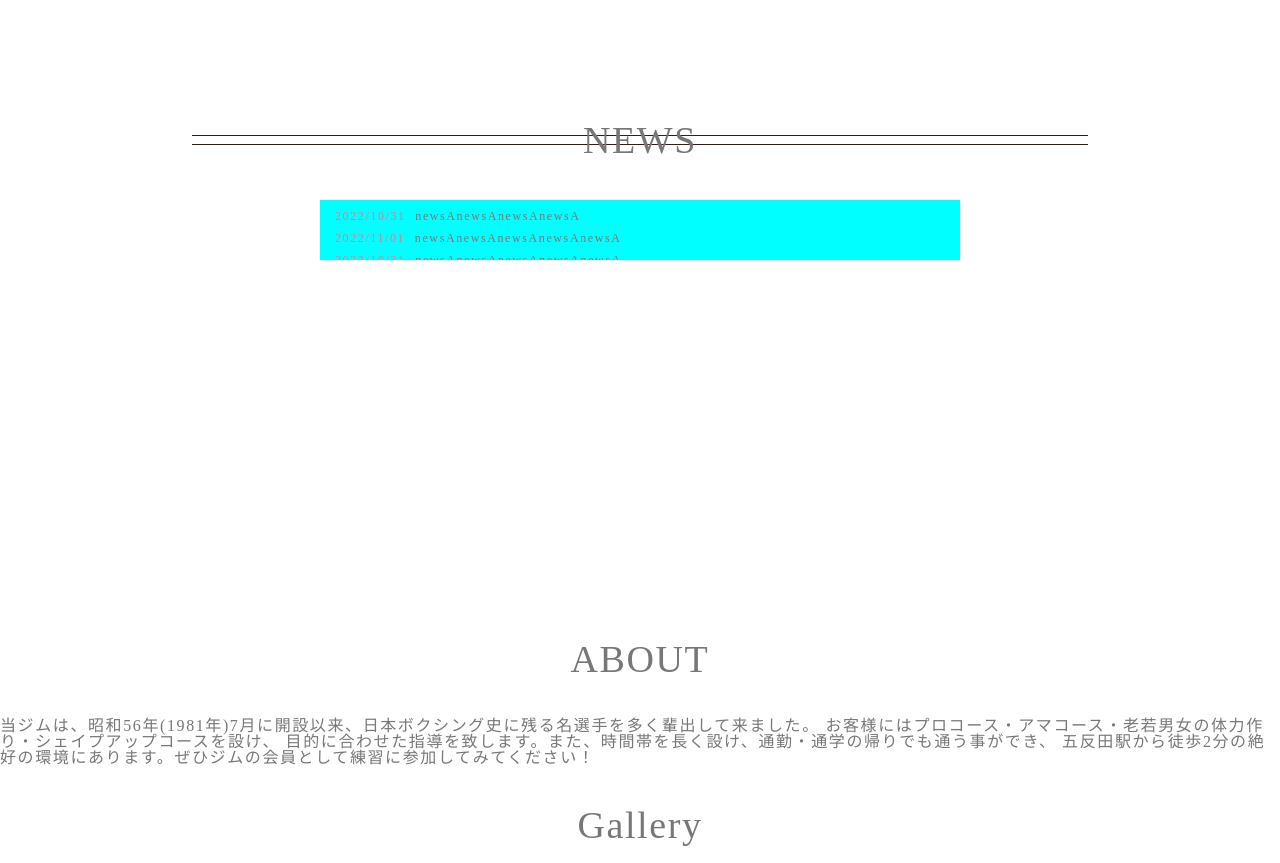
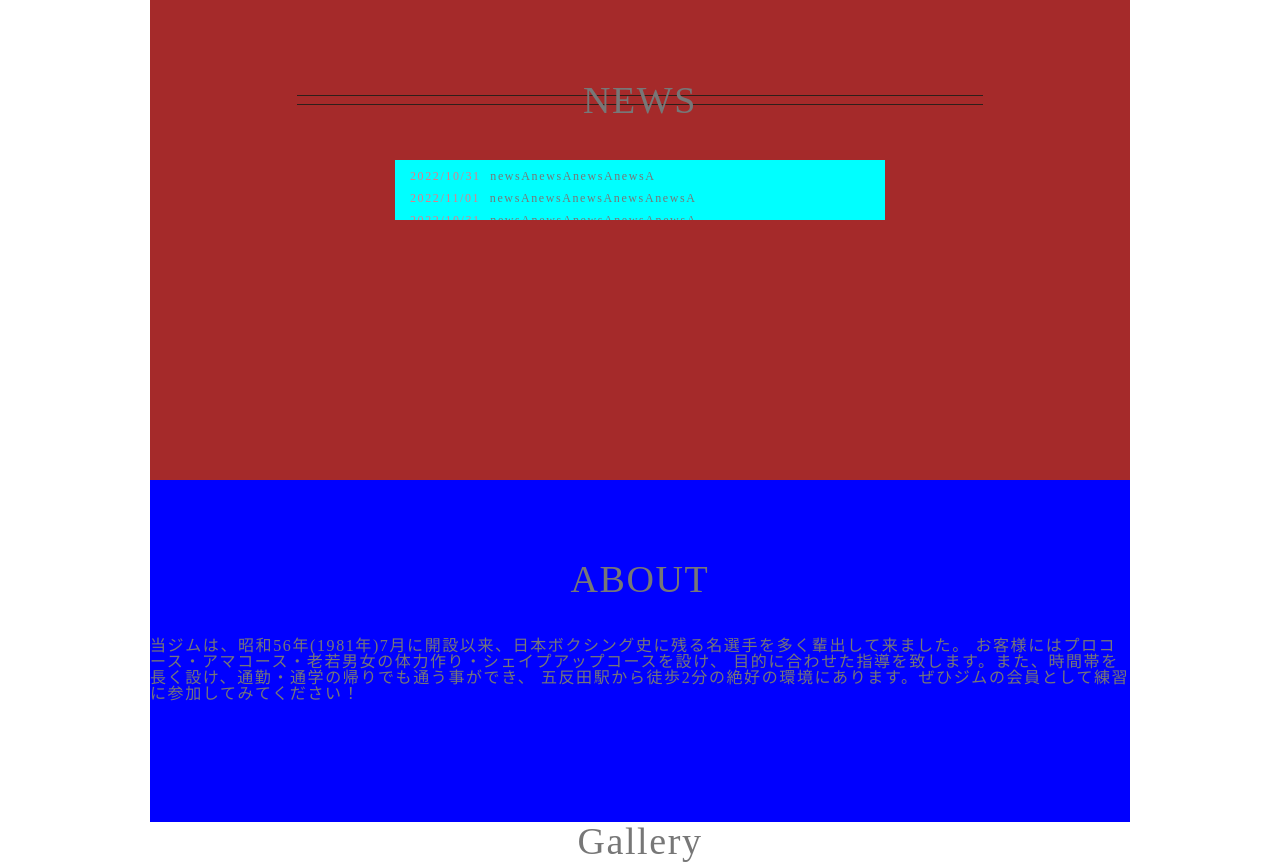
Before and after one commit to i994114/Boxing_practics, a plain HTML site: page index.html in a window 1280 px wide. Shown: the part 700-1563 px from the top of the page. Drawn offline with nearby package versions, Linux system fonts and the light colour scheme; a web font is replaced by a local one.

Commit message:
about欄初版完成

```diff
--- a/index.html
+++ b/index.html
@@ -30,7 +30,7 @@
     <main class="l-main">
 
       <!-- トップ画像 -->
-      <section class="c-heroPage c-container" id="hero">
+      <section class="c-heroPage" id="hero">
         <h2 class="c-heroPage__title">Boxing Gym<br>let's execise!!</h2>
       </section>
 
@@ -76,7 +76,7 @@
       </section>
 
       <!-- about欄 -->
-      <section class="c-about" id="about">
+      <section class="c-about c-container" id="about">
         <h2 class="c-container--title"><span class="u-oddTitle">ABOUT</span></h2>
         <div class="c-container__body">
           <p>
--- /dev/null
+++ b/scss/object/Component/_about.scss
@@ -0,0 +1,5 @@
+.c-about {
+  padding-top: $section_padding_s;
+  padding-bottom: $section_padding_m;
+  background-color: blue;
+}
--- a/scss/object/Component/_container.scss
+++ b/scss/object/Component/_container.scss
@@ -1,4 +1,6 @@
 .c-container {
+  width: 980px;
+  margin: 0 auto;
   &__ornament {
     .c-container--title {
       &:before, &:after{
@@ -23,4 +25,5 @@
       }
     }
   }
+
 }
--- a/scss/object/Component/_containerTitle.scss
+++ b/scss/object/Component/_containerTitle.scss
@@ -1,6 +1,5 @@
 .c-container--title {
   font-size: $font_size_3l;
-  margin-top: $space_3l;
   text-align: center;
   margin-bottom: $space_3l;
 }
--- a/scss/object/Component/_news.scss
+++ b/scss/object/Component/_news.scss
@@ -2,5 +2,5 @@
   margin: 0 auto;
   height: $section_size_s;
   padding-top: $section_padding_s;
-  padding-bottom: $section_padding_m;
+  // padding-bottom: $section_padding_m;
 }
--- a/scss/object/Component/_newsBody.scss
+++ b/scss/object/Component/_newsBody.scss
@@ -16,3 +16,7 @@
   margin-right: 5px;
   color: $color_corp;
 }
+
+.c-news {
+  background-color: brown;
+}
--- a/scss/style.scss
+++ b/scss/style.scss
@@ -48,4 +48,5 @@ $section_width_m: 70%;
 @import '../scss/object/Utility/_font.scss';
 @import '../scss/object/Component/_news.scss';
 @import '../scss/object/Component/_newsBody.scss';
-@import '../scss/object/Component/container.scss';
+@import '../scss/object/Component/_container.scss';
+@import '../scss/object/Component/_about.scss';
```
Also changed, not shown: css/style.css.
